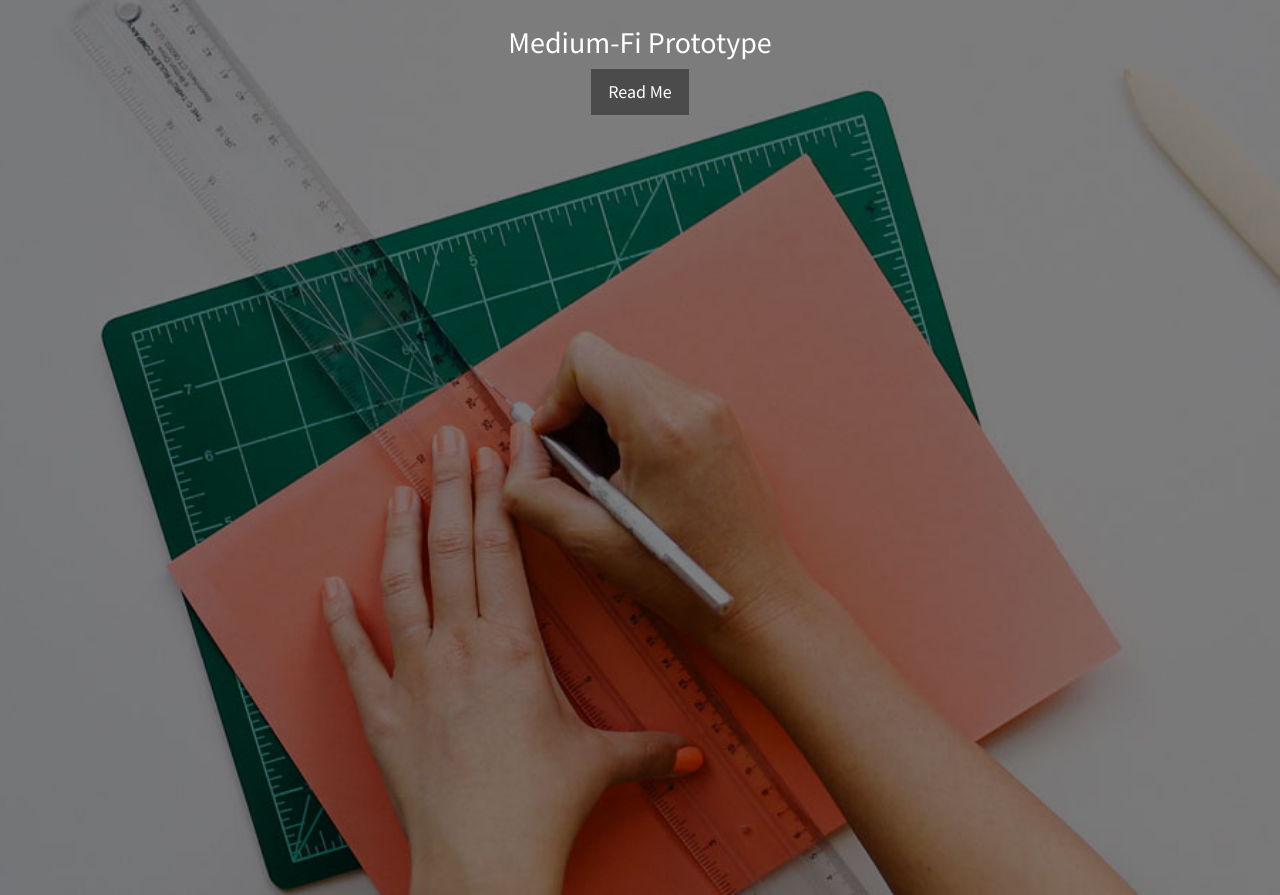
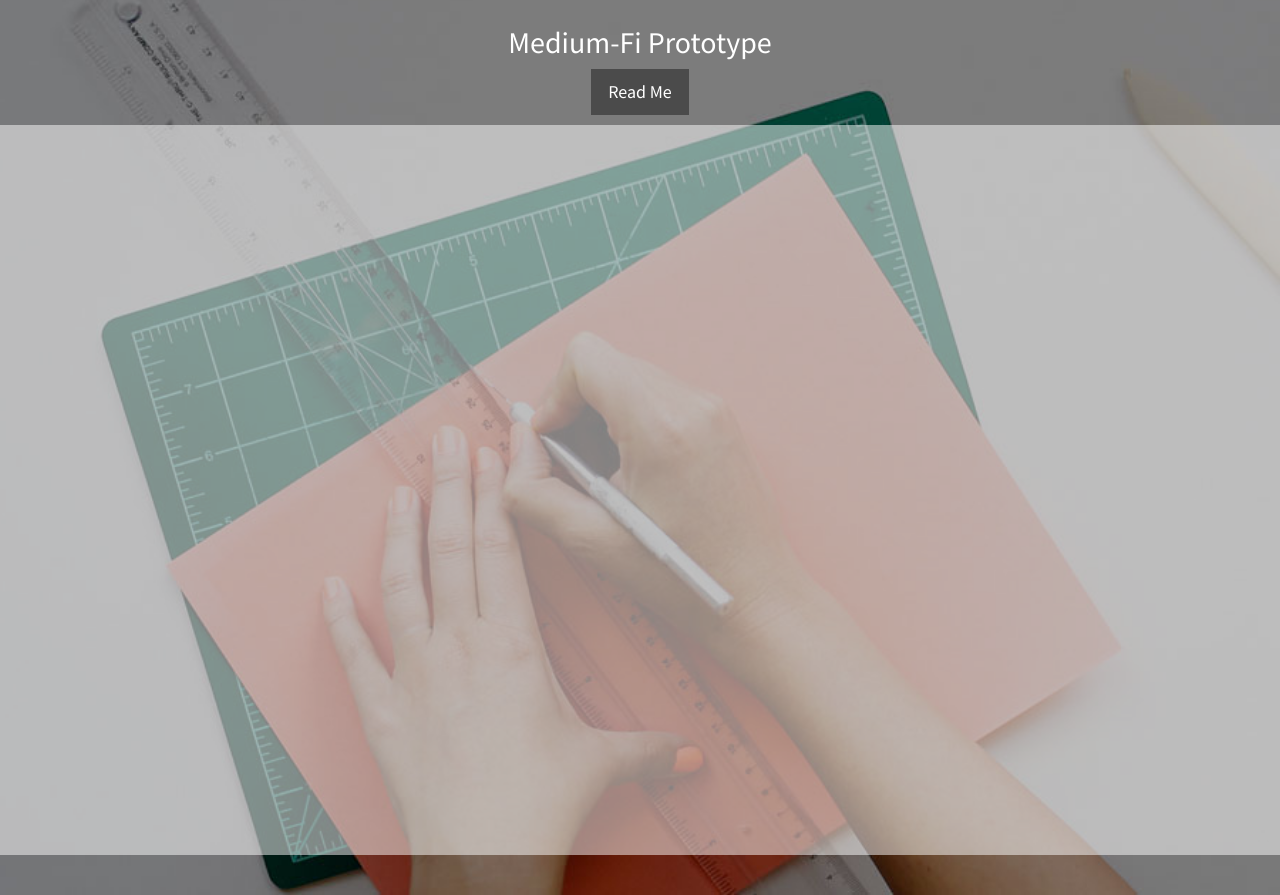
Before and after one commit to JohnYangSam/cs147-mwork-display-website, a plain HTML site: page index.html in a window 1280 px wide. Shown: the part 3880-4775 px from the top of the page. Drawn offline with Linux system fonts and the light colour scheme; a script that the page names is missing.

Commit message:
add white shadow

```diff
--- a/css/style.css
+++ b/css/style.css
@@ -31,6 +31,11 @@
     margin-top: 60px;
 }
 
+.white-shaded {
+    background-color: white;
+    opacity: 0.5;
+}
+
 #mwork-apk-button {
     height: 256px;
     width: 256px;
--- a/index.html
+++ b/index.html
@@ -282,8 +282,10 @@
         <div class="text-vertical-center">
             <h2 class="protoio-header">Medium-Fi Prototype</h2>
             <h4 class="read-me"><a href="assets/assignments/9/read_me.pdf" class="btn btn-lg btn-dark">Read Me</a></h4>
-            <div class="protoio-embed-prototype" data-account="mobilework" data-project="c7d50b30-cff6-42a0-9706-bcecc189f0c7" data-version="3" data-show-sidebuttons="0" style="width: 396px; height: 730px;"></div>
-            <script async src="//static.proto.io/api/widget-embed.js"></script>
+            <div class="white-shaded">
+                <div class="protoio-embed-prototype" data-account="mobilework" data-project="c7d50b30-cff6-42a0-9706-bcecc189f0c7" data-version="3" data-show-sidebuttons="0" style="width: 396px; height: 730px;"></div>
+                <script async src="//static.proto.io/api/widget-embed.js"></script>
+            </div>
         </div>
     </aside>
 
```
